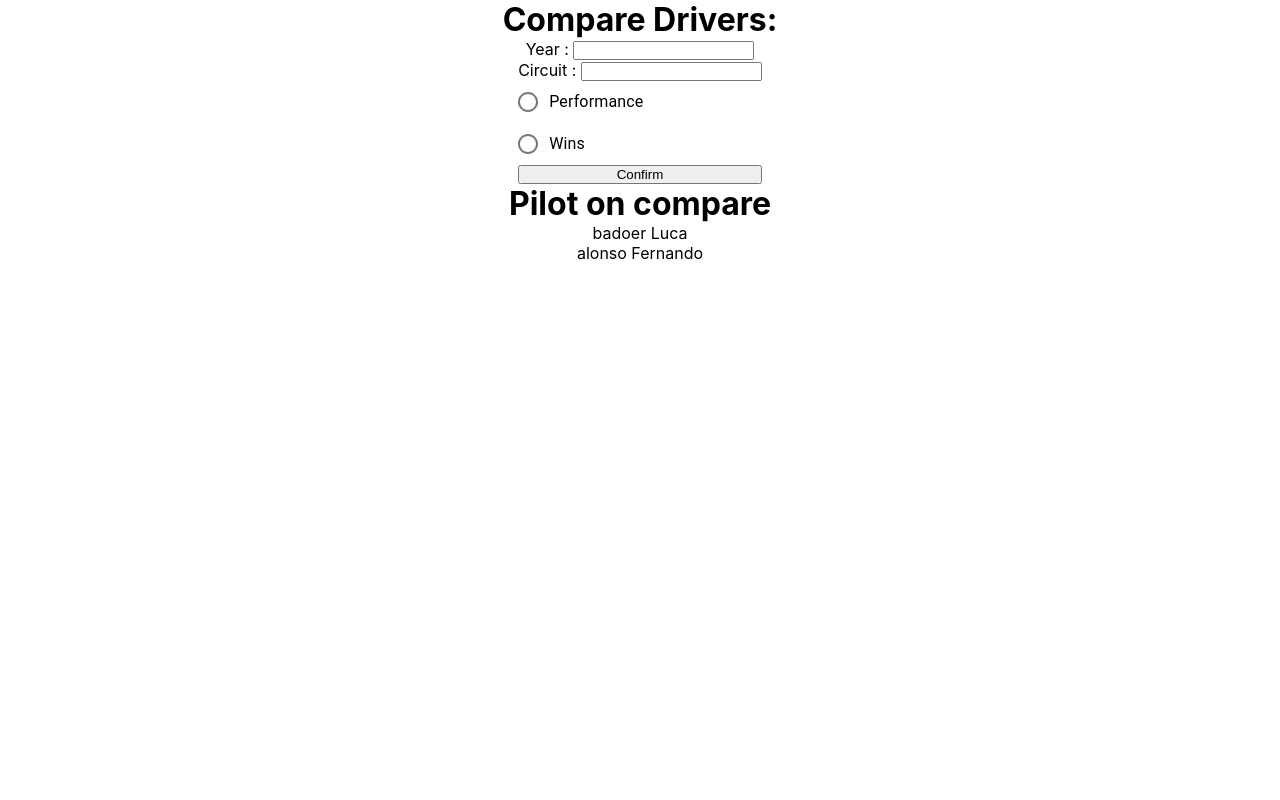
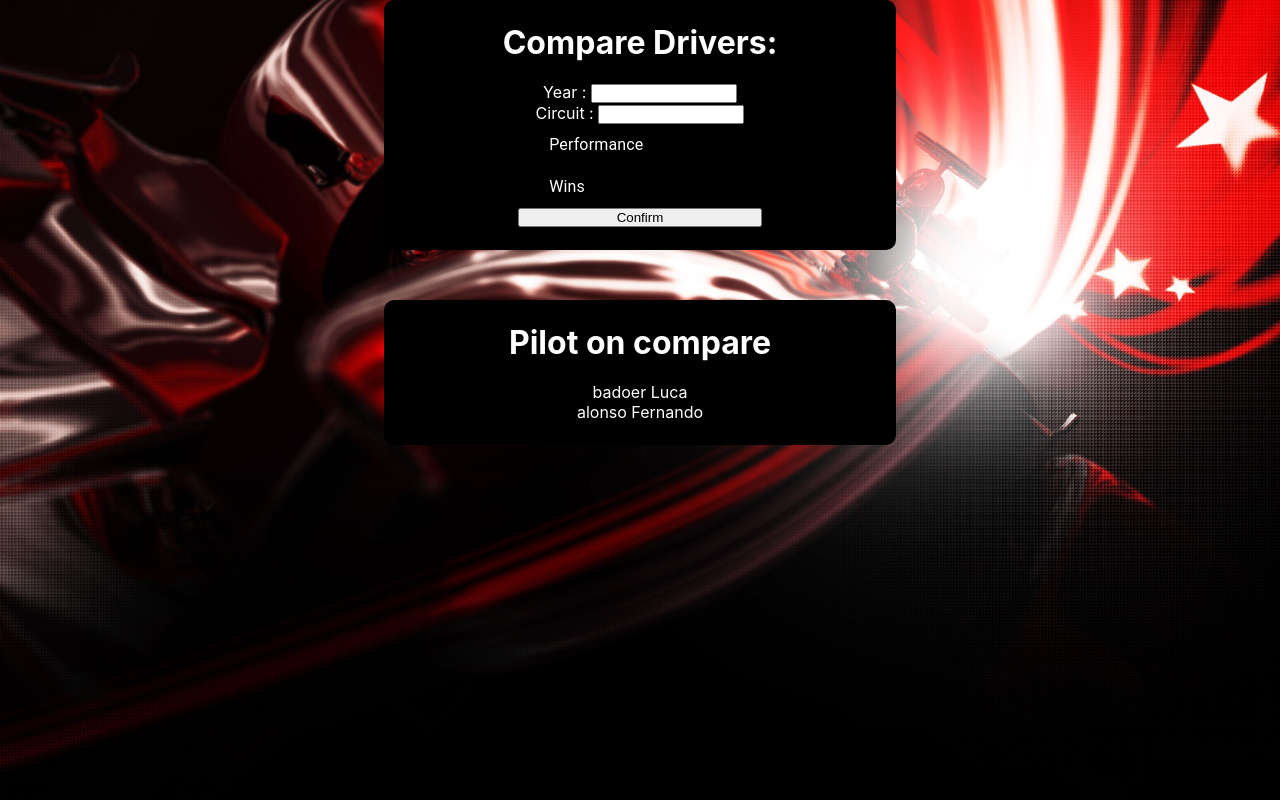
Before and after one commit to Naegon/FrontEndProject, a React (Create React App) app: page / in a window 1280 px wide. Built offline with nearby package versions, Linux system fonts and the light colour scheme.

Commit message:
Background & design test

```diff
--- a/src/component/Compare.js
+++ b/src/component/Compare.js
@@ -128,13 +128,13 @@
         return <div>Erreur : {error.message}</div>;
     }  else {
         return (
-            <div>
-                <div>
-                    <h1>Compare Drivers:</h1>
+            <div className="c-container c-comparepage" id="comparepage">
+                <div id="compareDrivers">
+                    <h1 id="compareDriversTitle">Compare Drivers:</h1>
                     <FormControl className="c-compare__form" component="fieldset">
                         <div>
                             <label>Year : </label>
-                            <input type="number" id="Year" minLength="4" maxLength="4" value={year} onChange={handleChangeYear} />
+                            <input type="number" id="year" minLength="4" maxLength="4" value={year} onChange={handleChangeYear} />
                         </div>
                         <div>
                             <label>Circuit : </label>
@@ -154,8 +154,8 @@
                     </div>
 
                 </div>
-                <div>
-                    <h1>Pilot on compare</h1>
+                <div id="PilotOnCompare">
+                    <h1 id="PilotOnCompareTitle">Pilot on compare</h1>
                     {pilot.map((item2, key2) => {
                         return(
                             <div key={key2}>
--- a/src/css/compare.css
+++ b/src/css/compare.css
@@ -1,3 +1,11 @@
+.c-comparepage{
+    position: relative;
+    background-image: url("../ressources/images/BackgroundImage1.jpg");
+    background-repeat: no-repeat;
+    background-position: center;
+    background-size: cover;
+}
+
 .c-compare__form {
     display: flex;
     justify-content: center;
@@ -16,6 +24,42 @@
     font-size: 1.25rem;
     padding-left: 15px;
 }
+
+#year
+{
+    width: 60%;
+}
+
+#circuit
+{
+    width: 60%;
+}
+
+
+
+
+#compareDrivers
+{
+    border-style: solid;
+    border-color: black;
+
+    display: block;
+    margin: auto;
+    width: 40%;
+    padding: 20px;
+
+    border-radius: 10px;
+
+    background-color: black;
+    color: white;
+}
+
+#compareDriversTitle
+{
+    padding-bottom: 20px;
+}
+
+
 
 
 
@@ -49,3 +93,34 @@
 .hidepopup{
     visibility: hidden;
 }
+
+
+
+
+
+
+#PilotOnCompare
+{
+    border-style: solid;
+    border-color: black;
+
+    display: block;
+    margin: 50px auto;
+    width: 40%;
+    padding: 20px;
+
+    border-radius: 10px;
+
+    background-color: black;
+    color: white;
+}
+
+#PilotOnCompareTitle
+{
+    padding-bottom: 20px;
+}
+
+.PilotOnCompare p
+{
+    color: black;
+}
```
Also changed, not shown: src/ressources/images/BackgroundImage1.jpg (added), 1 other file (tests, documents, lock files or other folders).
